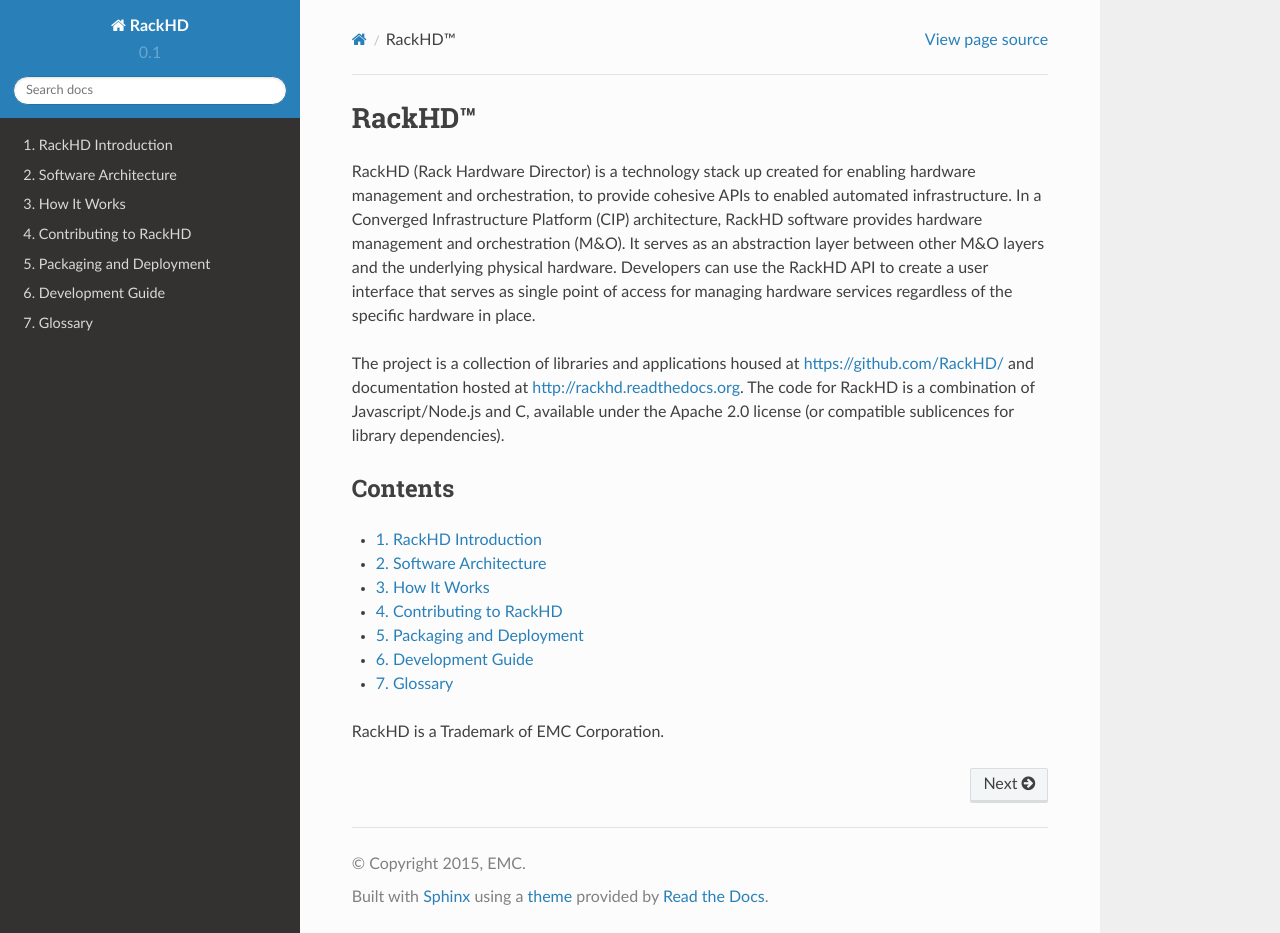
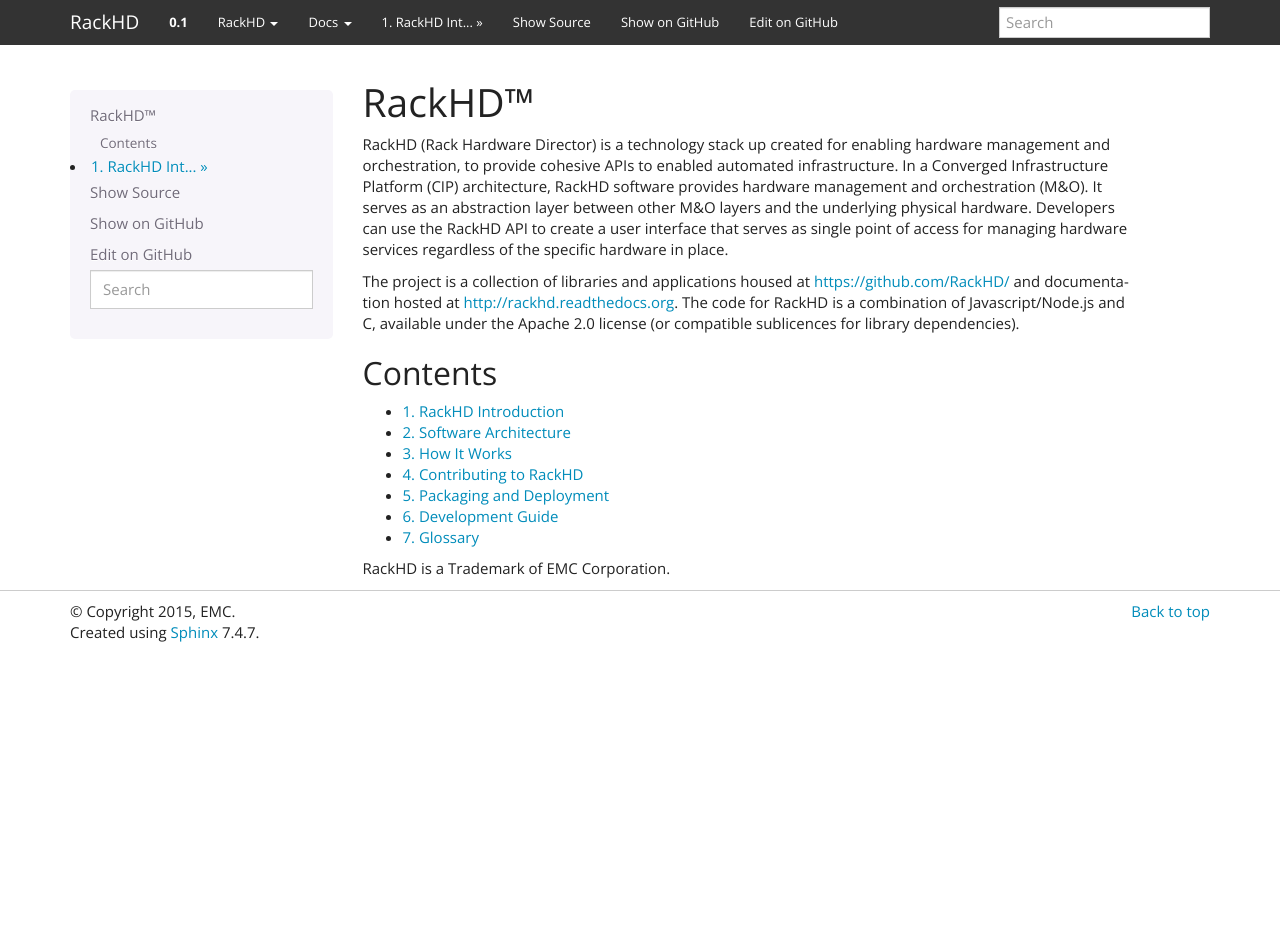
Before and after one commit to RackHD/docs, a Sphinx documentation site: the page built from docs/index.rst, in a window 1280 px wide and 933 px high. Built offline with Sphinx 7.4.7, drawn with Linux system fonts in a browser that asks for light colours.

Commit message:
Change theme to sphinx-bootstrap-theme with yeti

```diff
--- a/docs/_templates/sourcelink.html
+++ b/docs/_templates/sourcelink.html
@@ -1,6 +1,7 @@
 {%- if show_source and has_source and sourcename %}
-  <h3>{{ _('This Page') }}</h3>
-  <ul class="this-page-menu">
+  <!-- <h3>{{ _('This Page') }}</h3> -->
+  <!-- <ul class="this-page-menu"> -->
+  <ul class="nav navbar-nav navbar-right">
     <li><a href="{{ pathto('_sources/' + sourcename, true)|e }}"
            rel="nofollow">{{ _('Show Source') }}</a></li>
   {%- if show_on_github_url %}
@@ -11,5 +12,10 @@
     <li><a href="{{ edit_on_github_url }}"
            rel="nofollow">{{ _('Edit on GitHub') }}</a></li>
   {%- endif %}
+    <li>
+        <a href="https://emccode.github.io">
+            <i class="fa icon-emccode-logo"></i>
+        </a>
+    </li>
   </ul>
 {%- endif %}
--- a/docs/conf.py
+++ b/docs/conf.py
@@ -14,9 +14,8 @@
 
 import sys
 import os
-import sphinx_rtd_theme
+import sphinx_bootstrap_theme
 
-# import sphinx_bootstrap_theme
 #import shlex
 
 # If extensions (or modules to document with autodoc) are in another directory,
@@ -115,15 +114,72 @@
 
 # The theme to use for HTML and HTML Help pages.  See the documentation for
 # a list of builtin themes.
-#html_theme = 'alabaster'
-html_theme = "sphinx_rtd_theme"
-# html_theme = 'bootstrap'
-# html_theme_path = sphinx_bootstrap_theme.get_html_theme_path(c:\python27\lib\site-packages)
+html_theme = 'bootstrap'
+html_theme_path = sphinx_bootstrap_theme.get_html_theme_path()#c:\python27\lib\site-packages)
 
 # Theme options are theme-specific and customize the look and feel of a theme
 # further.  For a list of options available for each theme, see the
 # documentation.
-#html_theme_options = {}
+html_theme_options = {
+    # Navigation bar title. (Default: ``project`` value)
+    'navbar_title': "RackHD",
+
+    # Tab name for entire site. (Default: "Site")
+    'navbar_site_name': "RackHD",
+
+    # A list of tuples containing pages or urls to link to.
+    # Valid tuples should be in the following forms:
+    #    (name, page)                 # a link to a page
+    #    (name, "/aa/bb", 1)          # a link to an arbitrary relative url
+    #    (name, "http://example.com", True) # arbitrary absolute url
+    # Note the "1" or "True" value above as the third argument to indicate
+    # an arbitrary url.
+    # 'navbar_links': [
+    #     ("Examples", "examples"),
+    #     ("Link", "http://example.com", True),
+    # ],
+
+    # Render the next and previous page links in navbar. (Default: true)
+    # 'navbar_sidebarrel': False,
+
+    # Render the current pages TOC in the navbar. (Default: true)
+    # 'navbar_pagenav': False,
+
+    # Tab name for the current pages TOC. (Default: "Page")
+    'navbar_pagenav_name': "Docs",
+
+    # Global TOC depth for "site" navbar tab. (Default: 1)
+    # Switching to -1 shows all levels.
+    # 'globaltoc_depth': 2,
+
+    # Include hidden TOCs in Site navbar?
+    # Note: If this is "false", you cannot have mixed ``:hidden:`` and
+    # non-hidden ``toctree`` directives in the same page, or else the build
+    # will break.
+    # Values: "true" (default) or "false"
+    # 'globaltoc_includehidden': "false",
+
+    # HTML navbar class (Default: "navbar") to attach to <div> element.
+    # For black navbar, do "navbar navbar-inverse"
+    # 'navbar_class': "navbar navbar-inverse",
+
+    # Fix navigation bar to top of page?
+    # Values: "true" (default) or "false"
+    'navbar_fixed_top': "true",
+
+    # Location of link to source.
+    # Options are "nav" (default), "footer" or anything else to exclude.
+    'source_link_position': "nav",
+
+    # Bootswatch (http://bootswatch.com/) theme.
+    # Options are nothing (default) or the name of a valid theme
+    # such as "amelia", "cosmo", or "united".
+    'bootswatch_theme': "yeti",
+
+    # Choose Bootstrap version.
+    # Values: "3" (default) or "2" (in quotes)
+    # 'bootstrap_version': "2",
+}
 
 # Add any paths that contain custom themes here, relative to this directory.
 #html_theme_path = []
--- a/requirements.txt
+++ b/requirements.txt
@@ -17,6 +17,6 @@
 snowballstemmer==1.2.0
 Sphinx==1.3.1
 sphinx-autobuild==0.5.2
-sphinx-rtd-theme==0.1.8
+sphinx-bootstrap-theme==0.4.8
 tornado==4.2.1
 watchdog==0.8.3
```
